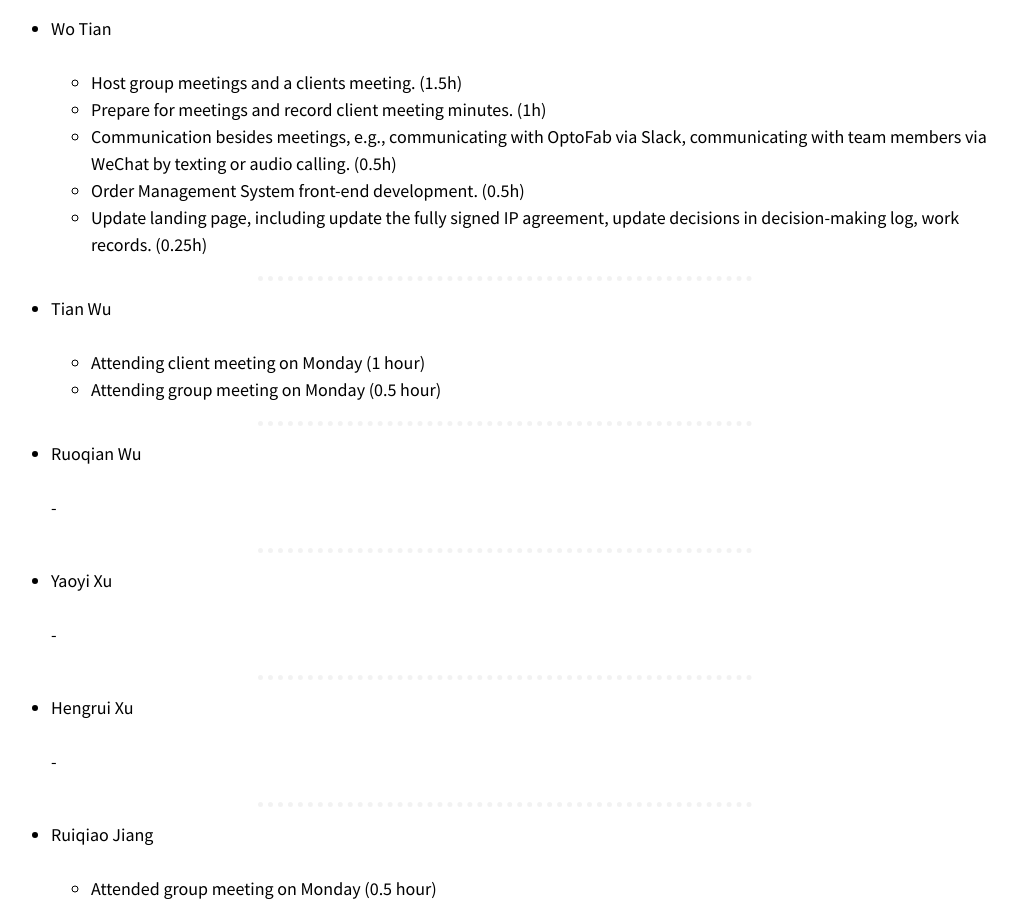
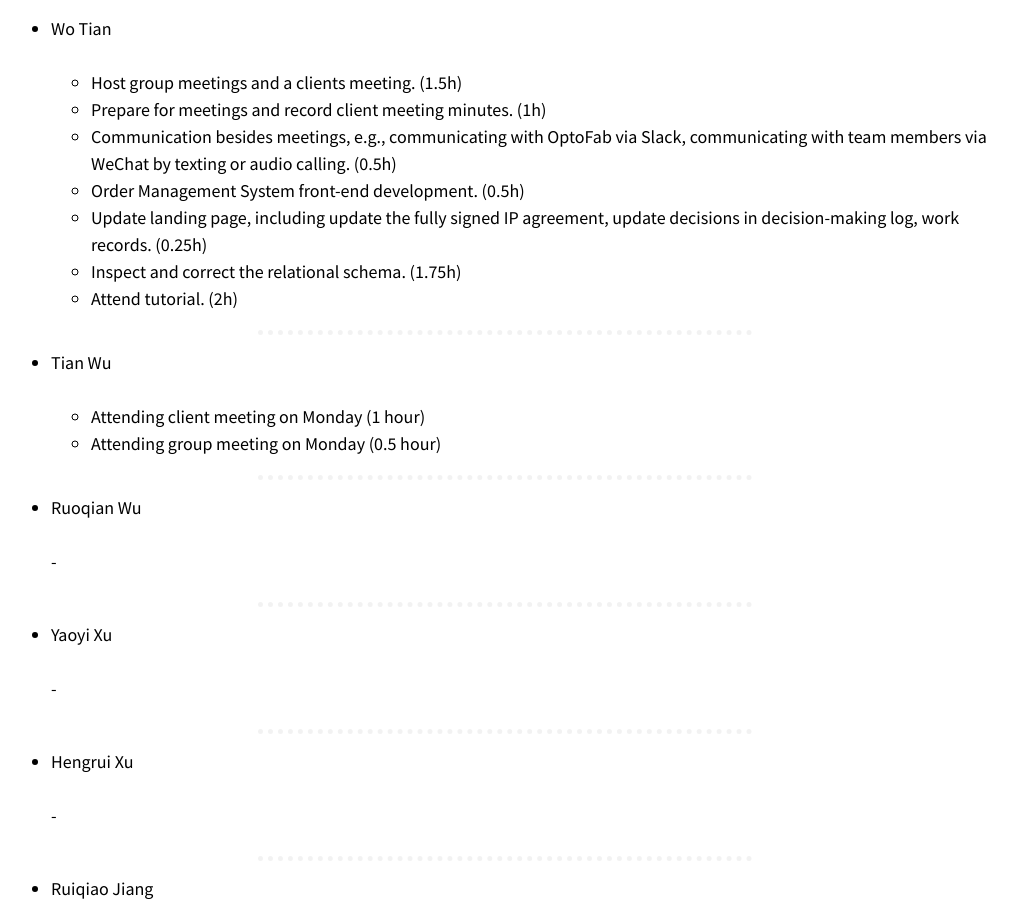
Before and after one commit to optofab/optofab.github.io, a Jekyll site: the page built from logs.md, in a window 1280 px wide and 900 px high, scrolled down 22298 px. Shown: the whole window, without its empty margins (135-1152 px from the left). Built offline with Jekyll 4.4.1, drawn with Linux system fonts in a browser that asks for light colours; nearby versions of some CDN libraries; emoji names are drawn with the system emoji font.

Commit message:
Update logs.md

```diff
--- a/logs.md
+++ b/logs.md
@@ -819,6 +819,8 @@ _[Don't forget to add hours for each of the work you've done. This line will be
   - Communication besides meetings, e.g., communicating with OptoFab via Slack, communicating with team members via WeChat by texting or audio calling. (0.5h)
   - Order Management System front-end development. (0.5h)
   - Update landing page, including update the fully signed IP agreement, update decisions in decision-making log, work records. (0.25h)
+  - Inspect and correct the relational schema. (1.75h)
+  - Attend tutorial. (2h)
 
 <hr class="hr-dotted">
 
```
